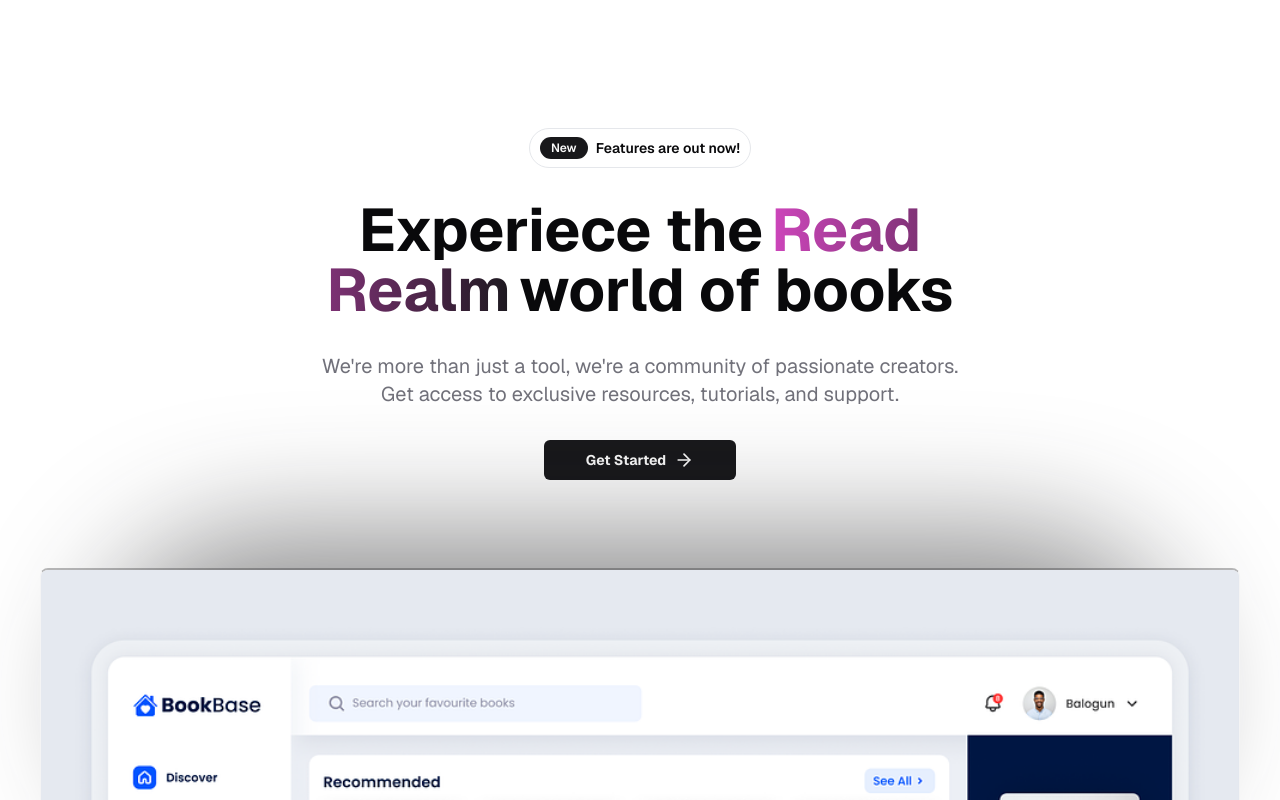
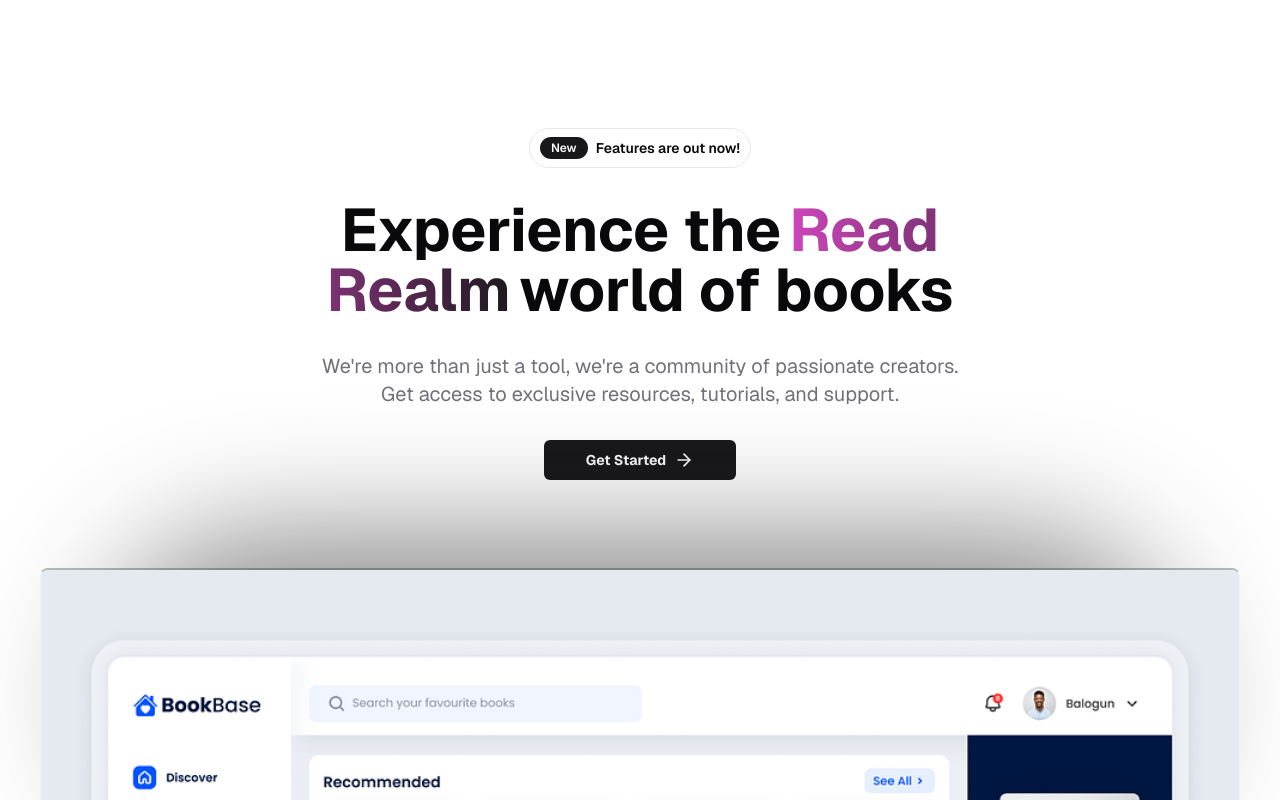
Before and after one commit to LucasJantschChitolina/read-realm, a Next.js app: page / in a window 1280 px wide. Shown: the top 800 px of the page. Built offline with nearby package versions, Linux system fonts and the light colour scheme; no server answers.

Commit message:
fix: typo on landing page

```diff
--- a/components/layout/hero.tsx
+++ b/components/layout/hero.tsx
@@ -19,7 +19,7 @@ export const HeroSection = () => {
 
           <div className="max-w-screen-md mx-auto text-center text-4xl md:text-6xl font-bold">
             <h1>
-              Experiece the
+              Experience the
               <span className="text-transparent px-2 bg-gradient-to-r from-[#D247BF] to-primary bg-clip-text">
                 Read Realm
               </span>
```
